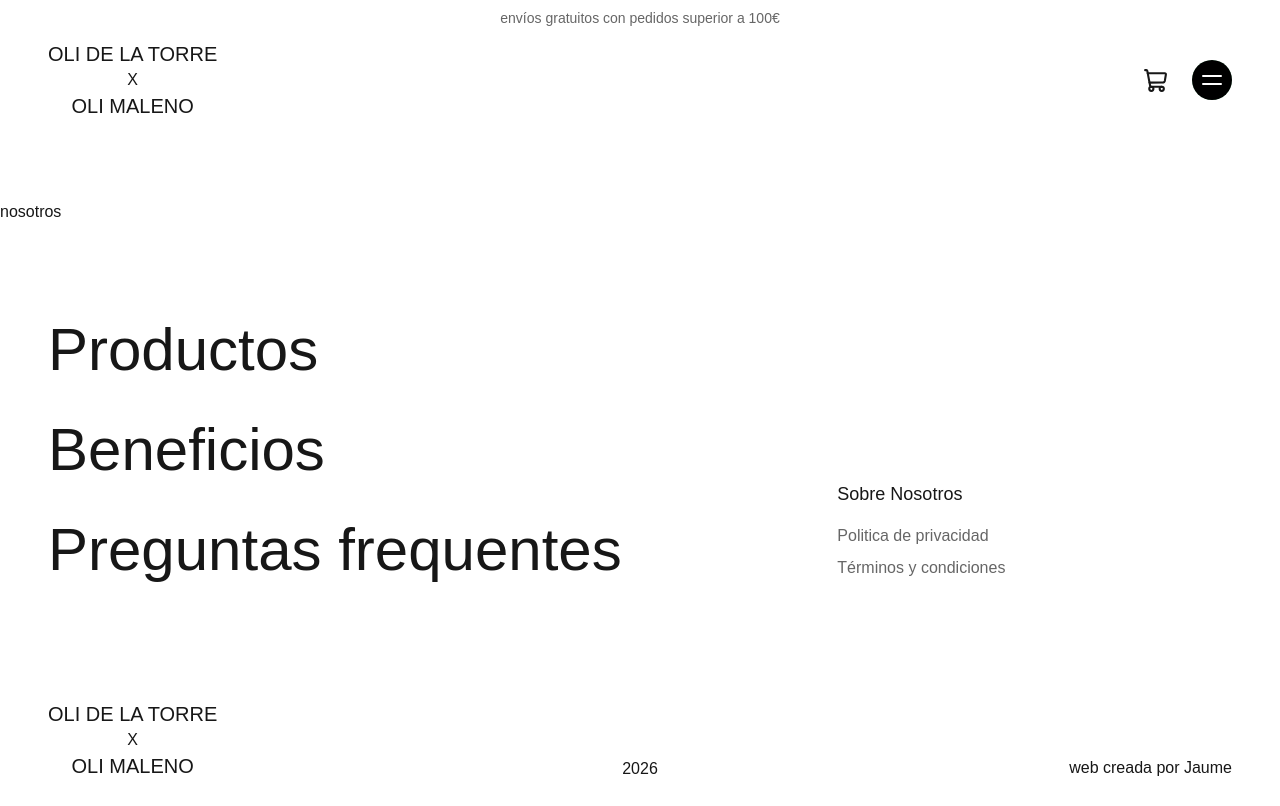
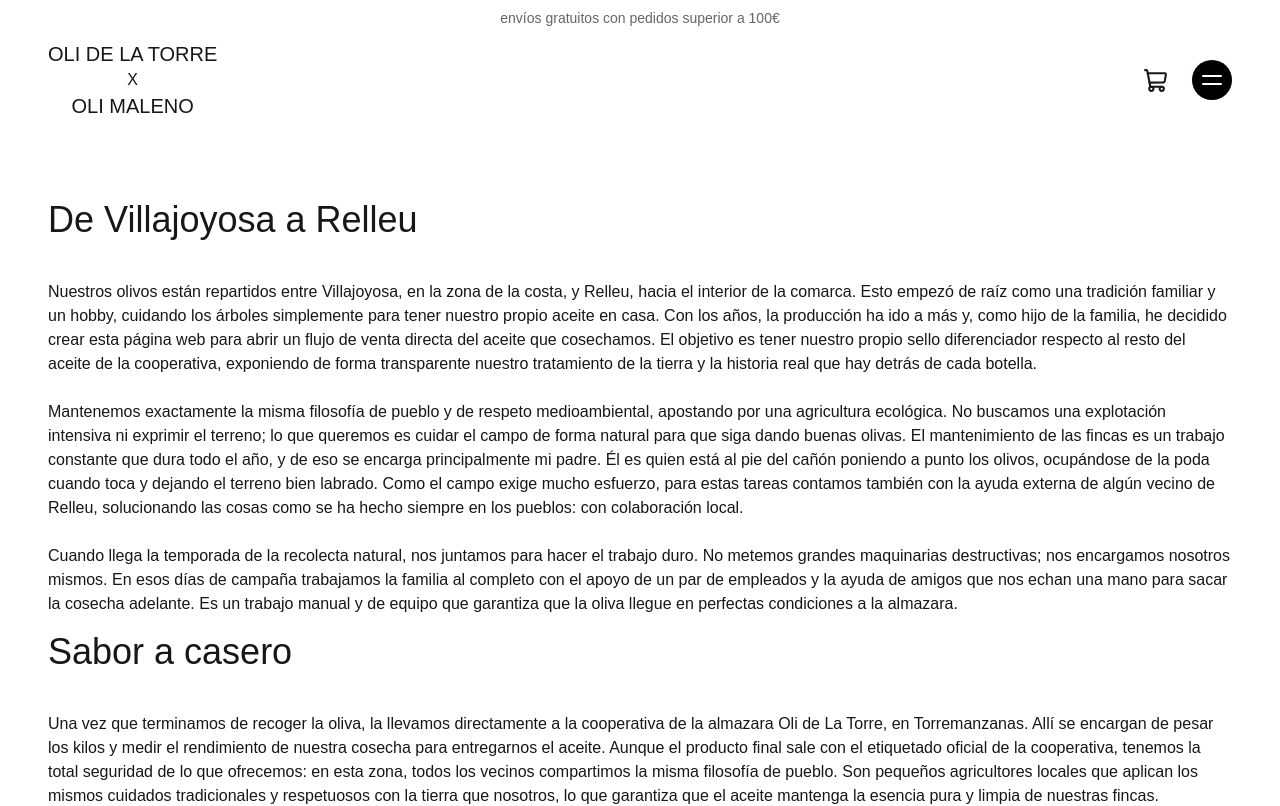
Before and after one commit to JaumeEsquerdo/oli-de-la-torre, a Next.js app in the folder oli-maleno/: page /Nosotros in a window 1280 px wide. Shown: the top 806 px of the page. Built offline with nearby package versions, Linux system fonts and the light colour scheme.

Commit message:
introducir textos page Nosotros

```diff
--- a/oli-maleno/app/Nosotros/page.tsx
+++ b/oli-maleno/app/Nosotros/page.tsx
@@ -3,6 +3,7 @@ import { motion } from 'framer-motion'
 import { ShoppingCart } from "lucide-react";
 import { Menu } from "@/app/components/Menu";
 import { Footer } from '@/app/components/Footer';
+import { textNosotros } from '@/app/data/nosotros'
 
 
 const Nosotros = () => {
@@ -26,7 +27,18 @@ const Nosotros = () => {
 
                 </header>
                 <main className="flex flex-col gap-16 md:gap-20 flex-1 pt-8 md:pt-20 w-full">
-                    nosotros
+                    <div className="flex flex-col  md:mx-12 md:gap-4 ">
+                        {textNosotros.map((text) => (
+                            <div key={text.id} className='flex flex-col gap-10'>
+                                <h2 className='text-2xl md:text-4xl'>{text.title}</h2>
+                                <div className='flex flex-col gap-6'>
+                                    <p>{text.p1}</p>
+                                    <p>{text.p2}</p>
+                                    <p>{text.p3}</p>
+                                </div>
+                            </div>
+                        ))}
+                    </div>
                 </main>
                 <Footer />
             </div>
--- a/oli-maleno/app/data/nav.js
+++ b/oli-maleno/app/data/nav.js
@@ -4,4 +4,4 @@ export const Links = [
   { title: "Preguntas frequentes", href: "/#preguntas" },
 ];
 
-export const FooterLinks = [{ title: "Sobre Nosotros", href: "/Nosotros" }];
+export const FooterLinks = [{ title: "Sobre Nosotros", href: "/nosotros" }];
--- /dev/null
+++ b/oli-maleno/app/data/nosotros.js
@@ -0,0 +1,16 @@
+export const textNosotros = [
+  {
+    id: 1,
+    title: "De Villajoyosa a Relleu",
+    p1: "Nuestros olivos están repartidos entre Villajoyosa, en la zona de la costa, y Relleu, hacia el interior de la comarca. Esto empezó de raíz como una tradición familiar y un hobby, cuidando los árboles simplemente para tener nuestro propio aceite en casa. Con los años, la producción ha ido a más y, como hijo de la familia, he decidido crear esta página web para abrir un flujo de venta directa del aceite que cosechamos. El objetivo es tener nuestro propio sello diferenciador respecto al resto del aceite de la cooperativa, exponiendo de forma transparente nuestro tratamiento de la tierra y la historia real que hay detrás de cada botella.",
+    p2: "Mantenemos exactamente la misma filosofía de pueblo y de respeto medioambiental, apostando por una agricultura ecológica. No buscamos una explotación intensiva ni exprimir el terreno; lo que queremos es cuidar el campo de forma natural para que siga dando buenas olivas. El mantenimiento de las fincas es un trabajo constante que dura todo el año, y de eso se encarga principalmente mi padre. Él es quien está al pie del cañón poniendo a punto los olivos, ocupándose de la poda cuando toca y dejando el terreno bien labrado. Como el campo exige mucho esfuerzo, para estas tareas contamos también con la ayuda externa de algún vecino de Relleu, solucionando las cosas como se ha hecho siempre en los pueblos: con colaboración local.",
+    p3: "Cuando llega la temporada de la recolecta natural, nos juntamos para hacer el trabajo duro. No metemos grandes maquinarias destructivas; nos encargamos nosotros mismos. En esos días de campaña trabajamos la familia al completo con el apoyo de un par de empleados y la ayuda de amigos que nos echan una mano para sacar la cosecha adelante. Es un trabajo manual y de equipo que garantiza que la oliva llegue en perfectas condiciones a la almazara.",
+  },
+  {
+    id: 2,
+    title: "Sabor a casero",
+    p1: "Una vez que terminamos de recoger la oliva, la llevamos directamente a la cooperativa de la almazara Oli de La Torre, en Torremanzanas. Allí se encargan de pesar los kilos y medir el rendimiento de nuestra cosecha para entregarnos el aceite. Aunque el producto final sale con el etiquetado oficial de la cooperativa, tenemos la total seguridad de lo que ofrecemos: en esta zona, todos los vecinos compartimos la misma filosofía de pueblo. Son pequeños agricultores locales que aplican los mismos cuidados tradicionales y respetuosos con la tierra que nosotros, lo que garantiza que el aceite mantenga la esencia pura y limpia de nuestras fincas.",
+    p2: "Al ser un auténtico zumo de aceituna obtenido solo mediante procedimientos mecánicos y extracción en frío, el aceite mantiene intactos todos sus aromas y propiedades. Al no pasar por ningún tipo de refinamiento químico, funciona como un potenciador que lleva el sabor real del campo directamente a la mesa. La mezcla natural de nuestras variedades, donde destaca la suavidad frutada de la Blanqueta, da como resultado un aceite redondo y equilibrado, ideal para tomar en crudo en tostadas o ensaladas sin tapar el resto de los alimentos.",
+    p3: "Además de por su sabor casero, este aceite destaca por sus beneficios para la salud. La combinación de las olivas aporta una gran cantidad de polifenoles y ácidos grasos esenciales que ayudan a cuidar el corazón y a regular el colesterol de forma natural. Al ser un producto virgen obtenido en frío, se digiere mucho mejor, reduce la acidez gástrica y evita las digestiones pesadas, ofreciendo un bienestar que se nota en el cuerpo desde el primer momento.",
+  },
+];
```
